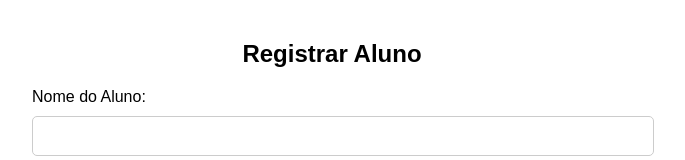
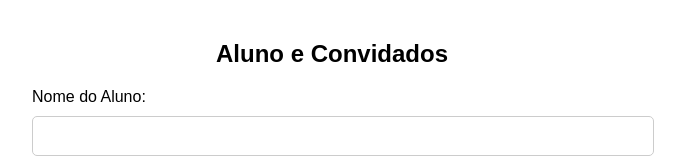
Before and after one commit to TeverixTech/teverix, a plain HTML site: page index.html in a window 1280 px wide. Shown: the top 160 px of the page, without its empty margins (308-993 px from the left). Drawn offline with Linux system fonts and the light colour scheme.

Commit message:
Update index.html

```diff
--- a/index.html
+++ b/index.html
@@ -41,7 +41,7 @@
 </head>
 <body>
 
-  <h2>Registrar Aluno</h2>
+  <h2>Aluno e Convidados</h2>
 
   <form id="form-aluno">
     <label for="nome">Nome do Aluno:</label>
```
